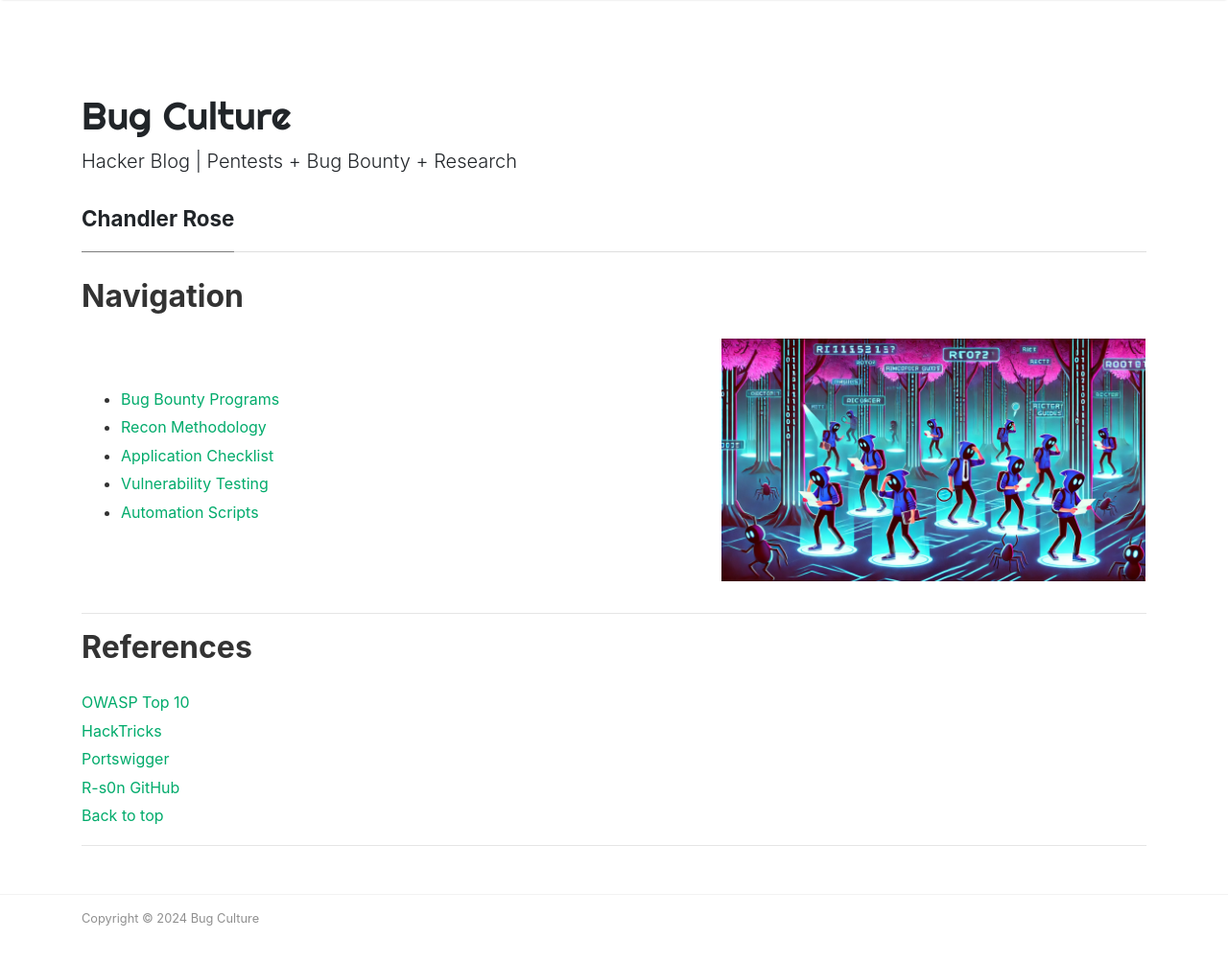
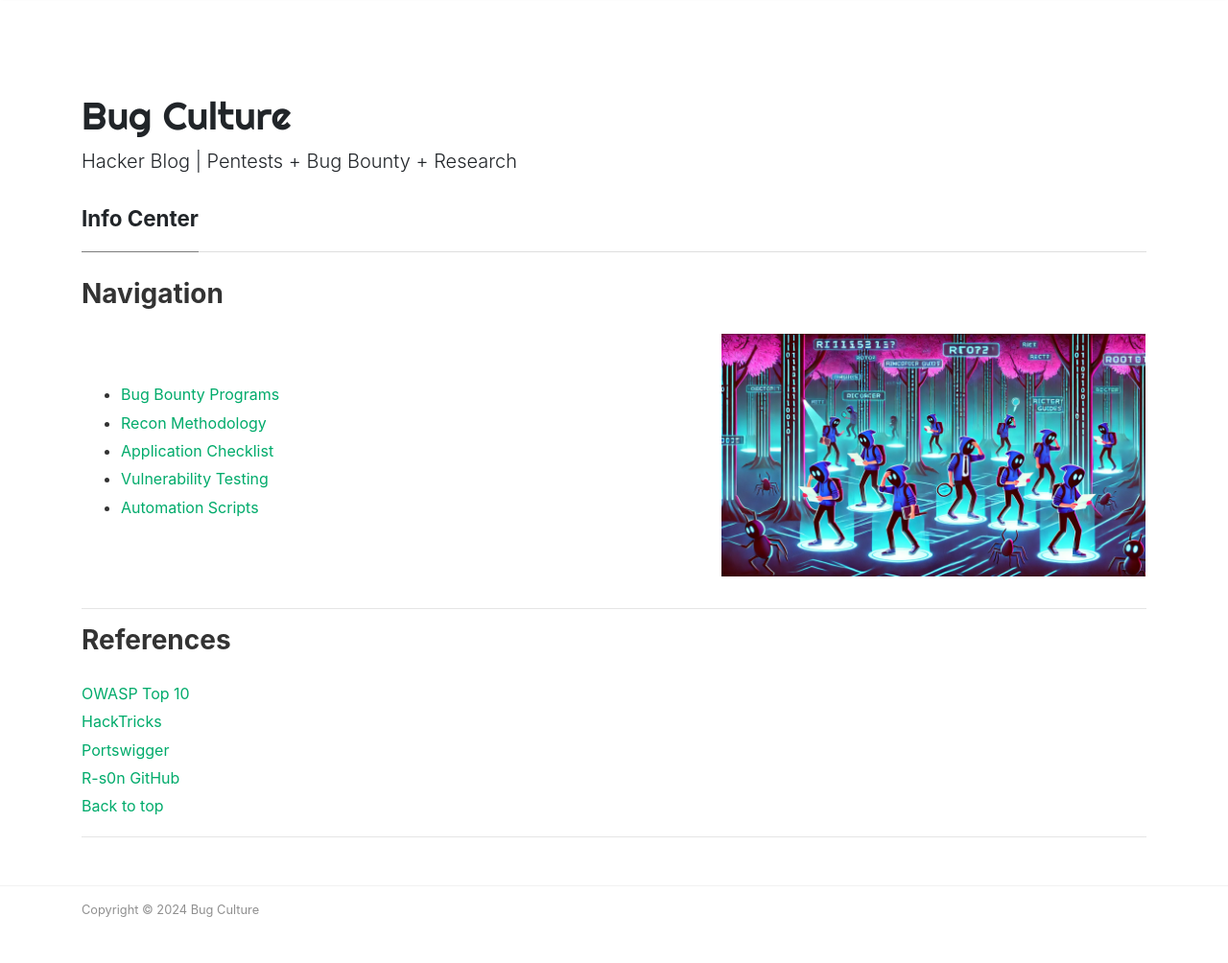
Before and after one commit to Turbul3nce/Turbul3nce.github.io, a Jekyll site: the page built from _pages/info.md, in a window 1280 px wide and 1042 px high. Shown: the top 1004 px of the window at 96% size. Built offline with Jekyll 4.4.1, drawn with Linux system fonts in a browser that asks for light colours; nearby versions of some CDN libraries.

Commit message:
Update info.md

```diff
--- a/_pages/info.md
+++ b/_pages/info.md
@@ -1,11 +1,11 @@
 ---
 layout: page
-title: Chandler Rose
+title: Info Center
 permalink: /info
 comments: false
 ---
 
-<h2>Navigation</h2>
+<h3>Navigation</h3>
 <div>
   <table style="width:100%;">
     <tr>
@@ -31,7 +31,7 @@ comments: false
 
 ---
 
-## References
+### References
 
 [OWASP Top 10](https://owasp.org/www-project-top-ten/)
 <br>
```
